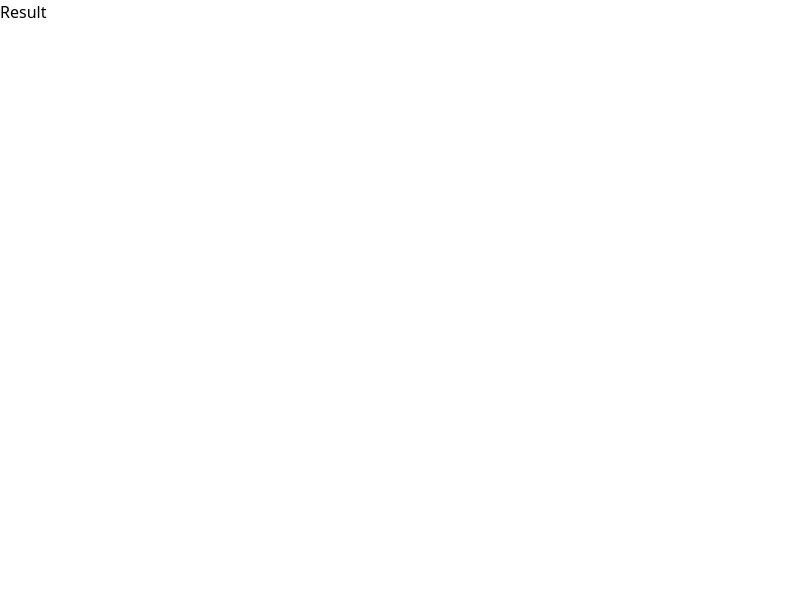
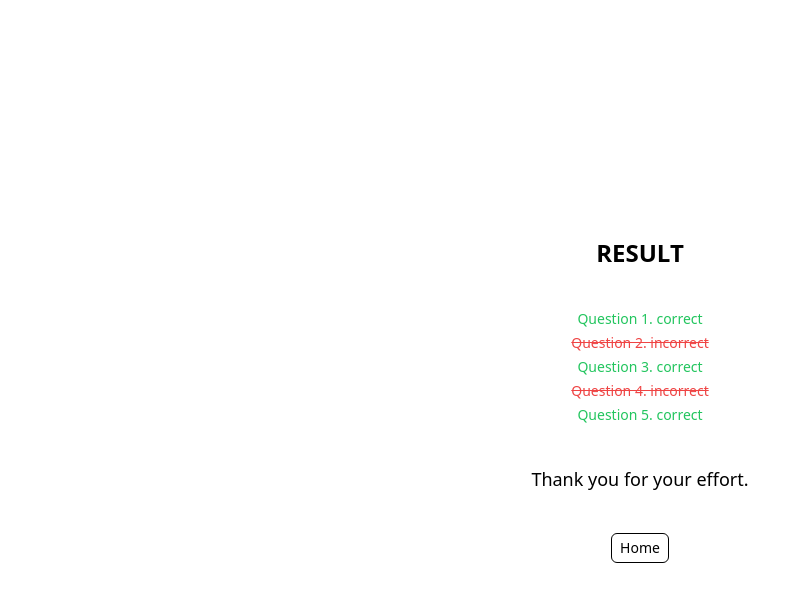
Before and after one commit to SEJ1991/quiz-client, a React (Vite) app: page /result in a window 1280 px wide. Shown: the top 602 px of the page, without its empty margins (0-809 px from the left). Built offline with nearby package versions, Linux system fonts and the light colour scheme.

Commit message:
feat: [QZC-PUB] publish result page

```diff
--- a/src/pages/Result.tsx
+++ b/src/pages/Result.tsx
@@ -1,6 +1,25 @@
+import Button from '../components/Button';
+import ContentsWrapper from '../components/ContentsWrapper';
+import Typography from '../components/Typography';
+
 /**
  * 결과 페이지
  */
 export default function ResultPage() {
-  return <div>Result</div>;
+  return (
+    <ContentsWrapper className='gap-10'>
+      <Typography className='text-2xl font-bold' element='h1'>
+        RESULT
+      </Typography>
+      <ContentsWrapper className='h-auto gap-1'>
+        <Typography className='text-green-500'>Question 1. correct</Typography>
+        <Typography className='text-red-500 line-through'>Question 2. incorrect</Typography>
+        <Typography className='text-green-500'>Question 3. correct</Typography>
+        <Typography className='text-red-500 line-through'>Question 4. incorrect</Typography>
+        <Typography className='text-green-500'>Question 5. correct</Typography>
+      </ContentsWrapper>
+      <Typography className='text-lg'>Thank you for your effort.</Typography>
+      <Button>Home</Button>
+    </ContentsWrapper>
+  );
 }
```
